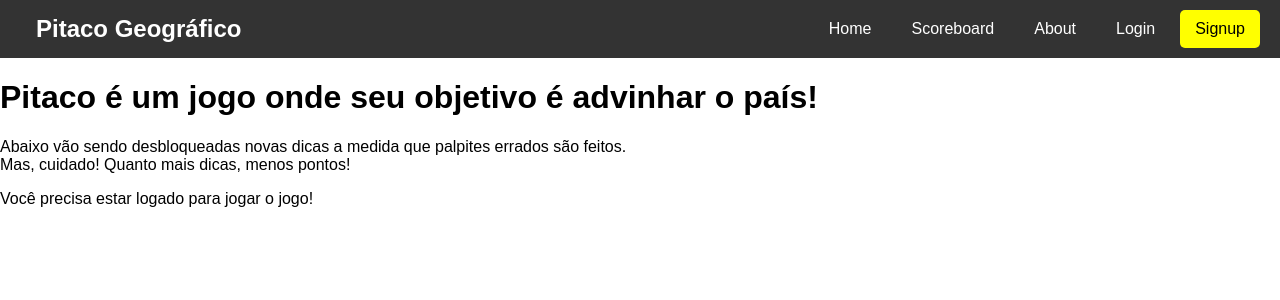
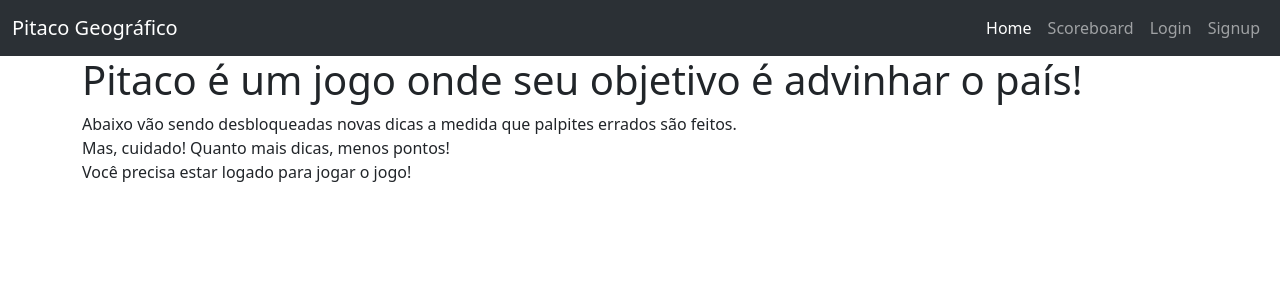
Before and after one commit to vmoreli/gg_take_a_guess, a Django app: page /gg/home/ in a window 1280 px wide. Shown: the top 300 px of the page. Run offline with Django 5.2, Linux system fonts and the light colour scheme.

Commit message:
Boostrap adicionado. Nova navbar

```diff
--- a/gg_guess/gg_guess_app/templates/base.html
+++ b/gg_guess/gg_guess_app/templates/base.html
@@ -3,6 +3,8 @@
 <head>
     <meta charset="UTF-8">
     <meta name="viewport" content="width=device-width, initial-scale=1.0">
+    <link href="https://cdn.jsdelivr.net/npm/bootstrap@5.3.3/dist/css/bootstrap.min.css" rel="stylesheet"
+    integrity="sha384-QWTKZyjpPEjISv5WaRU9OFeRpok6YctnYmDr5pNlyT2bRjXh0JMhjY6hW+ALEwIH" crossorigin="anonymous">
     <title>{% block title %} Pitaco {% endblock %}</title>
 </head>
 <body>
--- a/gg_guess/gg_guess_app/templates/navbar.html
+++ b/gg_guess/gg_guess_app/templates/navbar.html
@@ -3,62 +3,48 @@
 <head>
     <meta charset="UTF-8">
     <meta name="viewport" content="width=device-width, initial-scale=1.0">
-    <title>Simple Navbar</title>
-    <style>
-        body {
-            font-family: Arial, sans-serif;
-            margin: 0;
-            padding: 0;
-        }
-        .navbar {
-            display: flex;
-            justify-content: space-between;
-            align-items: center;
-            background-color: #333;
-            padding: 10px 20px;
-        }
-        .navbar a, .navbar button {
-            color: white;
-            text-decoration: none;
-            padding: 8px 16px;
-        }
-        .navbar a:hover {
-            background-color: #ddd;
-            color: black;
-        }
-        .navbar .logo {
-            font-size: 1.5em;
-            font-weight: bold;
-        }
-        .navbar .menu {
-            display: flex;
-            gap: 10px;
-        }
-        .navbar .menu a {
-            padding: 10px 15px;
-        }
-    </style>
+    <link href="https://cdn.jsdelivr.net/npm/bootstrap@5.3.3/dist/css/bootstrap.min.css" rel="stylesheet"
+    integrity="sha384-QWTKZyjpPEjISv5WaRU9OFeRpok6YctnYmDr5pNlyT2bRjXh0JMhjY6hW+ALEwIH" crossorigin="anonymous">
+    <title>Navbar</title>
 </head>
 <body>
-    <nav class="navbar">
-        <div class="logo">
-            <a href="">Pitaco Geográfico</a>
-        </div>
-        <div class="menu">
-            <a href="{% url 'home' %}">Home</a>
-            <a href="{% url 'scoreboard' %}">Scoreboard</a>
-            <a href="#">About</a>
+    <nav class="navbar bg-dark navbar-expand-lg bg-body-tertiary" data-bs-theme="dark">
+        <div class="container-fluid">
+          <a class="navbar-brand" href="#">Pitaco Geográfico</a>
+          <button class="navbar-toggler" type="button" data-bs-toggle="collapse" data-bs-target="#navbarNavDropdown" aria-controls="navbarNavDropdown" aria-expanded="false" aria-label="Toggle navigation">
+            <span class="navbar-toggler-icon"></span>
+          </button>
+          <div class="collapse navbar-collapse" id="navbarNavDropdown">
+            <ul class="navbar-nav ms-auto">
+              <li class="nav-item">
+                <a class="nav-link active" aria-current="page" href="{% url 'home' %}">Home</a>
+              </li>
+              <li class="nav-item">
+                <a class="nav-link" href="{% url 'scoreboard' %}">Scoreboard</a>
+              </li>
               {% if user.is_authenticated %}
-                <a href="{% url 'change_password' %}"> Change Password</a>
+                <li class="nav-item">
+                    <a class="nav-link" href="{% url 'change_password' %}">Change password</a>
+                </li>
+                <li class="nav-item">
                     <form method="post" action="{% url 'logout' %}">
                         {% csrf_token %}
-                    <button type="submit" style="background-color: yellow; color: black; border-radius: 5px;">logout</button>
+                        <button  class="nav-link" type="submit">Logout</button>
                     </form>
-                <a href="{% url 'delete_profile'%}"> Delete Profile </a>
+                </li>
+                <li class="nav-item">
+                    <a class="nav-link" href="{% url 'delete_profile' %}">Delete Profile</a>
+                </li>
               {% else %}
-                <a href="{% url 'login' %}">Login</a>
-                <a href="{% url 'register' %}" style="background-color: yellow; color: black; border-radius: 5px;">Signup</a>
+                <li class="nav-item">
+                    <a class="nav-link" href="{% url 'login' %}">Login</a>
+                </li>
+                <li class="nav-item">
+                    <a class="nav-link" href="{% url 'register' %}">Signup</a>
+                </li>
               {% endif %}
+            </ul>
+          </div>
         </div>
       </nav>
 </body>
```
Lines whose indentation alone changed are shown as unchanged.
